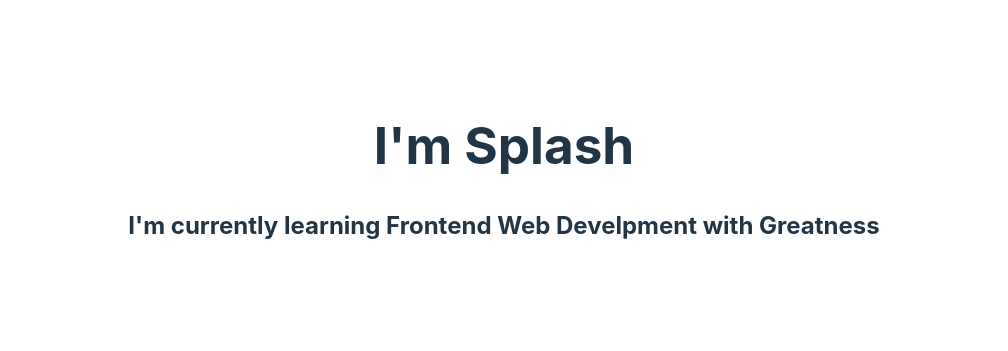
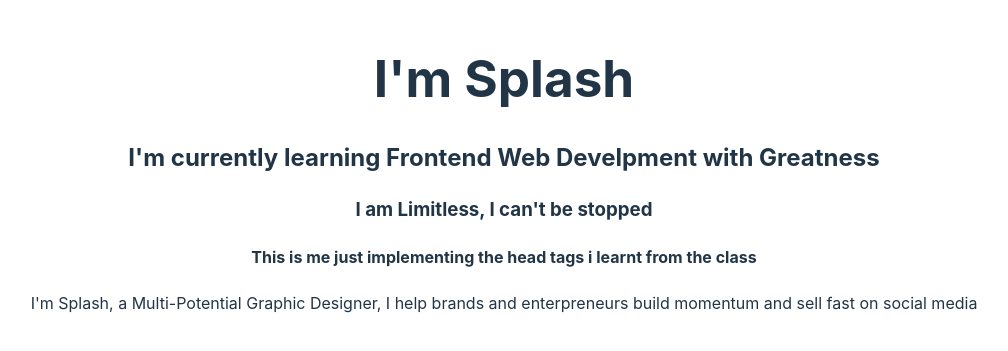
Before and after one commit to splashgfx/FrontEnd, a React (Vite) app: page / in a window 1280 px wide. Shown: the part 227-578 px from the top of the page, without its empty margins (136-1144 px from the left). Built offline with nearby package versions, Linux system fonts and the light colour scheme.

Commit message:
custom changes

```diff
--- a/src/App.jsx
+++ b/src/App.jsx
@@ -7,6 +7,12 @@ function App() {
     <>
      <h1>I'm Splash</h1>
      <h2>I'm currently learning Frontend Web Develpment with Greatness</h2>
+     <h3>I am Limitless, I can't be stopped</h3>
+     <h4>This is me just implementing the head tags i learnt from the class</h4>
+
+     <p>I'm Splash, a Multi-Potential Graphic Designer, I help brands and enterpreneurs build momentum
+      and sell fast on social media</p>
+
     </>
   )
 }
```
